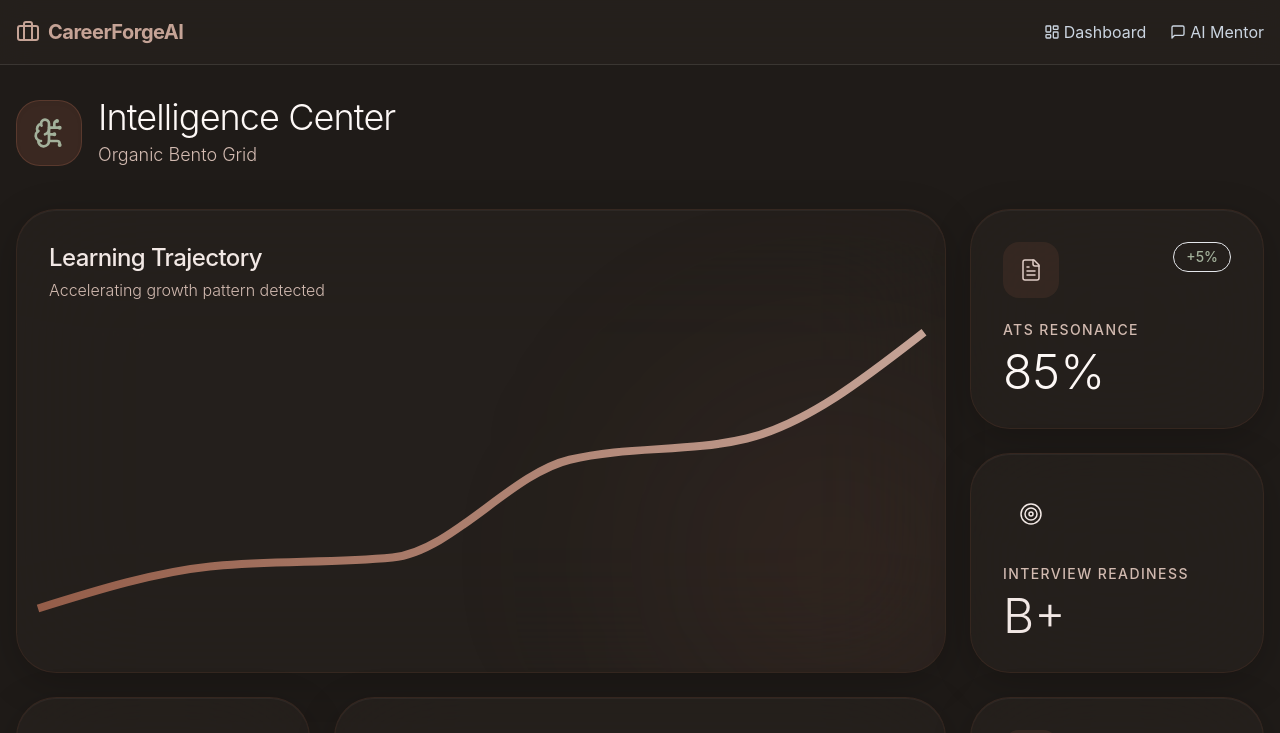
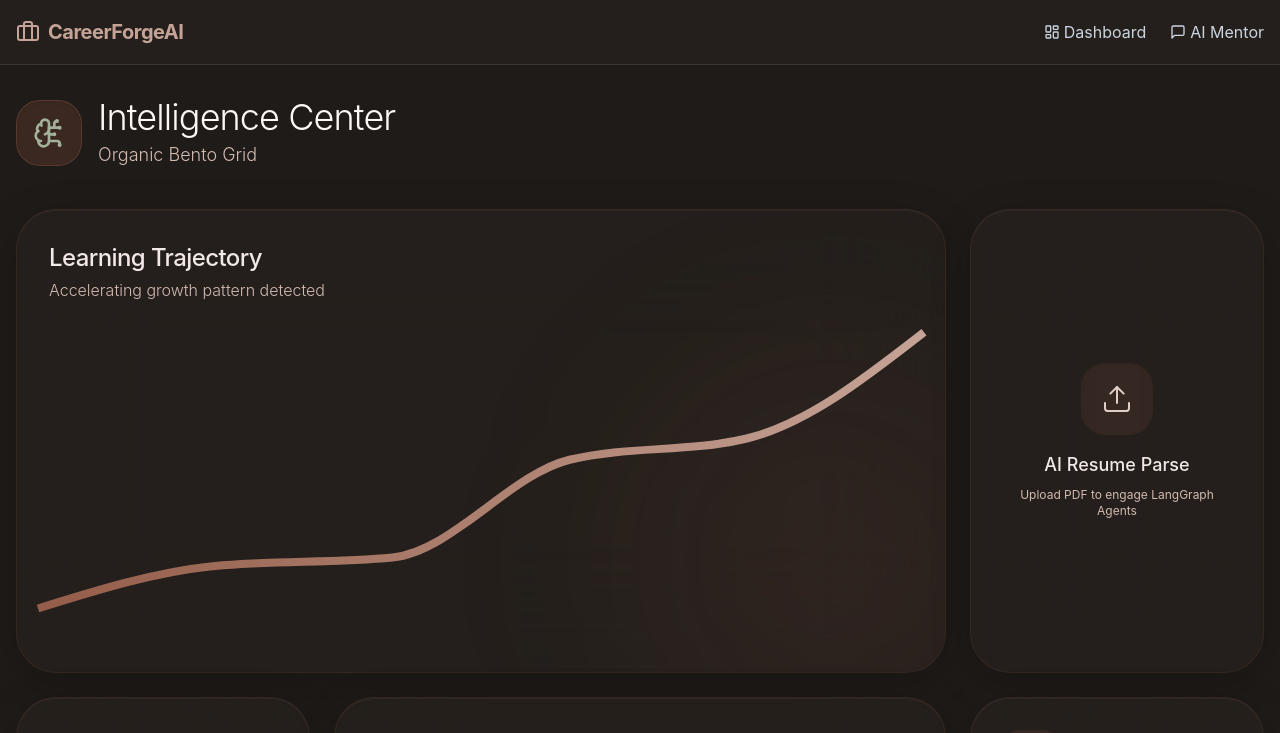
Before and after one commit to rohith-chitturi/CareerForge_AI, a React (Vite) app in the folder frontend/: page /dashboard in a window 1280 px wide. Shown: the top 733 px of the page. Built offline with nearby package versions, Linux system fonts and the light colour scheme.

Commit message:
feat: integrate dynamic Resume PDF upload directly into Dashboard Bento Box

```diff
--- a/frontend/src/pages/Dashboard.tsx
+++ b/frontend/src/pages/Dashboard.tsx
@@ -1,10 +1,11 @@
-import { motion } from 'framer-motion';
+import { motion, useMotionValue, useTransform } from 'framer-motion';
 import {
   LineChart, Line, ResponsiveContainer,
   Radar, RadarChart, PolarGrid, PolarAngleAxis, Tooltip as RechartsTooltip
 } from 'recharts';
-import { FileText, Target, Zap, Activity, BrainCircuit } from 'lucide-react';
-import React from 'react';
+import { FileText, Target, Zap, Activity, BrainCircuit, Upload, Loader2, CheckCircle2 } from 'lucide-react';
+import React, { useState } from 'react';
+import axios from 'axios';
 
 const mockProgressData = [
   { name: 'W1', problems: 10, hours: 15 },
@@ -24,6 +25,35 @@ const mockSkillData = [
 ];
 
 export default function Dashboard() {
+  const [file, setFile] = useState<File | null>(null);
+  const [isUploading, setIsUploading] = useState(false);
+  const [atsScore, setAtsScore] = useState<number | null>(null);
+  const [aiMessage, setAiMessage] = useState<string | null>(null);
+
+  const handleFileUpload = async (e: React.ChangeEvent<HTMLInputElement>) => {
+    if (!e.target.files || e.target.files.length === 0) return;
+    const uploadedFile = e.target.files[0];
+    setFile(uploadedFile);
+    setIsUploading(true);
+
+    const formData = new FormData();
+    formData.append('file', uploadedFile);
+    formData.append('job_description', 'Looking for a Senior Software Engineer with Python and React experience.');
+
+    try {
+      const res = await axios.post('http://localhost:8000/api/v1/analyze-resume', formData, {
+        headers: { 'Content-Type': 'multipart/form-data' }
+      });
+      setAtsScore(res.data.ats_score);
+      setAiMessage(res.data.message);
+    } catch (err) {
+      console.error(err);
+      setAiMessage("Failed to connect to LangGraph Resume Agent.");
+    } finally {
+      setIsUploading(false);
+    }
+  };
+
   return (
     <div className="space-y-8 pb-16 relative z-10 text-primary-100 max-w-7xl mx-auto">
       <motion.div
@@ -79,34 +109,35 @@ export default function Dashboard() {
           <div className="absolute -bottom-20 -right-20 w-96 h-96 bg-primary-700/10 blur-[100px] rounded-full group-hover:bg-primary-600/20 transition-colors duration-1000" />
         </BentoBox>
 
-        {/* Small Metric 1 */}
-        <BentoBox className="flex flex-col justify-between">
-          <div className="flex justify-between items-start">
-            <div className="p-4 bg-primary-800/20 rounded-2xl text-primary-300">
-              <FileText strokeWidth={1.5} className="h-6 w-6" />
-            </div>
-            <span className="text-sage-400 text-sm font-medium bg-sage-900/30 px-3 py-1 rounded-full border border-sage-800/30">+5%</span>
-          </div>
-          <div>
-            <p className="text-primary-400 text-sm font-medium uppercase tracking-widest">ATS Resonance</p>
-            <h4 className="text-5xl font-light text-primary-50 mt-2">85%</h4>
-          </div>
+        {/* Dynamic Resume AI Uploader Box */}
+        <BentoBox className="md:col-span-1 md:row-span-2 flex flex-col justify-center items-center text-center relative overflow-hidden">
+           <div className="relative z-10 flex flex-col items-center justify-center h-full w-full">
+            {isUploading ? (
+              <div className="flex flex-col items-center space-y-4">
+                <Loader2 className="h-10 w-10 text-sage-400 animate-spin" />
+                <p className="text-primary-300 text-sm font-medium">Extracting vectors...</p>
+              </div>
+            ) : atsScore !== null ? (
+              <div className="flex flex-col items-center space-y-2 animate-in zoom-in duration-500">
+                <CheckCircle2 className="h-10 w-10 text-sage-400 mb-2" />
+                <h4 className="text-5xl font-light text-primary-50">{atsScore}%</h4>
+                <p className="text-primary-400 text-xs font-semibold uppercase tracking-widest mt-2">ATS Resonance</p>
+                <p className="text-xs text-primary-300 mt-4 leading-relaxed px-2 line-clamp-3">{aiMessage}</p>
+              </div>
+            ) : (
+              <label className="flex flex-col items-center justify-center w-full h-full cursor-pointer hover:scale-105 transition-transform duration-300">
+                <div className="p-5 bg-primary-800/20 rounded-3xl text-primary-300 mb-4 shadow-inner">
+                  <Upload strokeWidth={1.5} className="h-8 w-8" />
+                </div>
+                <h3 className="text-lg font-medium text-primary-100">AI Resume Parse</h3>
+                <p className="text-xs text-primary-400 mt-2 px-4">Upload PDF to engage LangGraph Agents</p>
+                <input type="file" className="hidden" accept=".pdf" onChange={handleFileUpload} />
+              </label>
+            )}
+           </div>
         </BentoBox>
 
-        {/* Small Metric 2 */}
-        <BentoBox className="flex flex-col justify-between bg-primary-900/10 border-primary-800/20">
-          <div className="flex justify-between items-start">
-            <div className="p-4 bg-sage-800/20 rounded-2xl text-sage-300">
-              <Target strokeWidth={1.5} className="h-6 w-6" />
-            </div>
-          </div>
-          <div>
-            <p className="text-primary-400 text-sm font-medium uppercase tracking-widest">Interview Readiness</p>
-            <h4 className="text-5xl font-light text-sage-100 mt-2">B+</h4>
-          </div>
-        </BentoBox>
-
-        {/* Radar Chart Box (Col Span 1, Row Span 2) - Moves to next row in grid */}
+        {/* Radar Chart Box */}
         <BentoBox className="md:col-span-1 md:row-span-2 relative flex flex-col items-center justify-center overflow-hidden">
           <h3 className="absolute top-8 left-8 text-xl font-medium text-primary-100 tracking-tight z-20">Skill Radar</h3>
           <div className="absolute inset-0 pt-16 pb-4">
```
